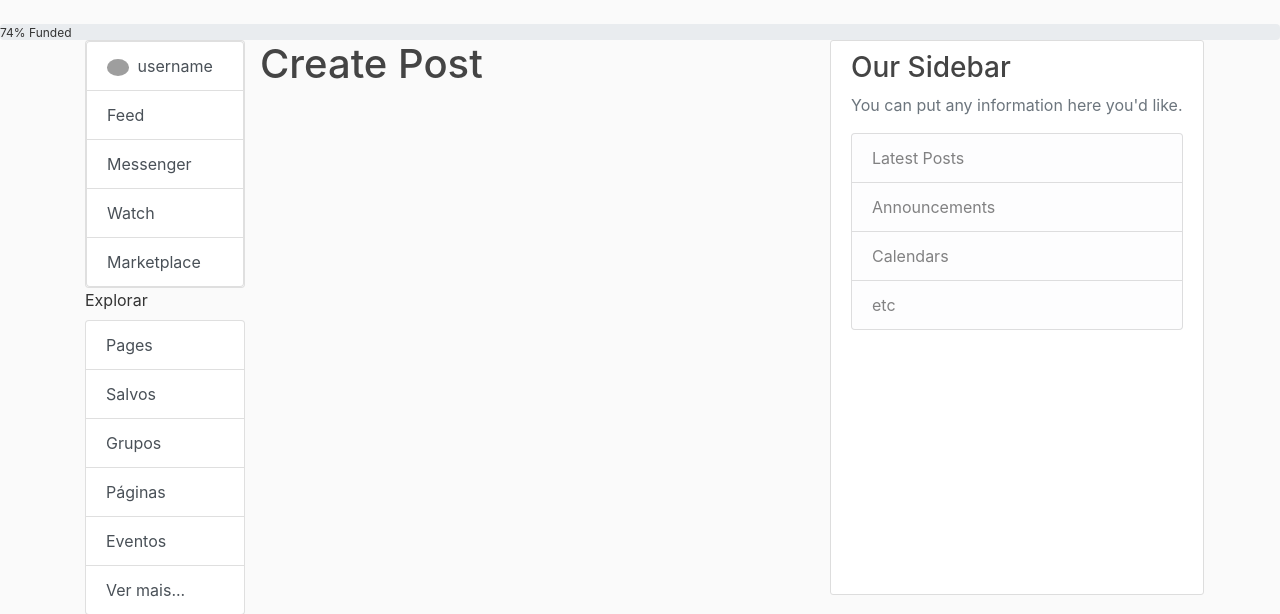
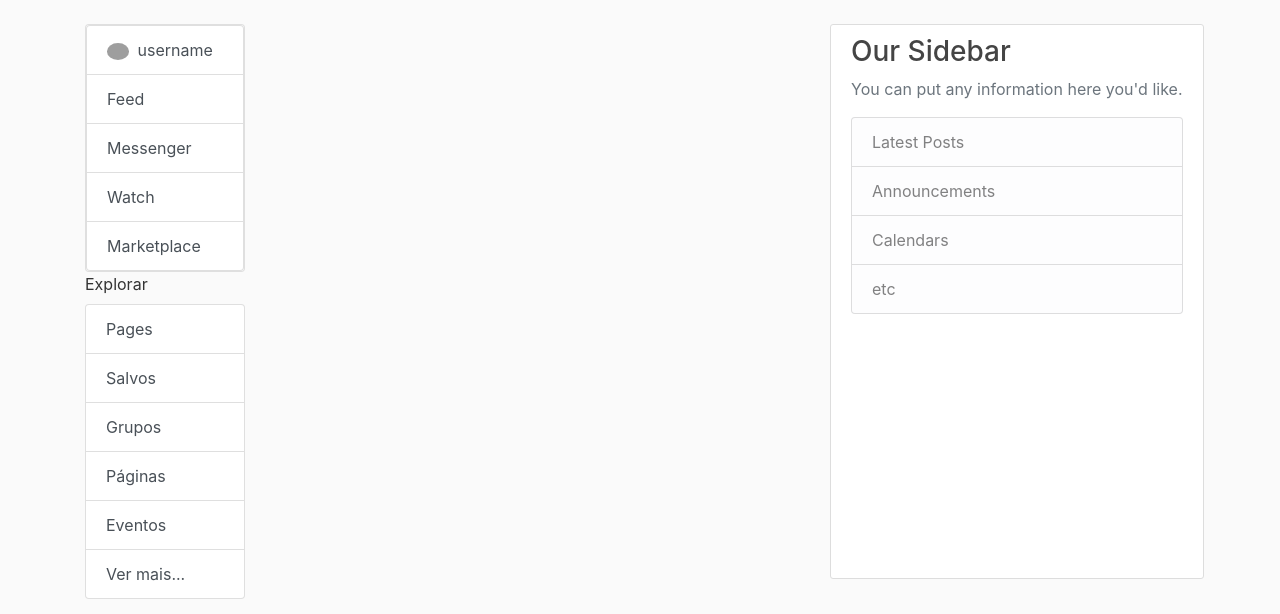
Before and after one commit to omerpaz1/facebook_simulation, a Django app: page /create-post/ in a window 1280 px wide. Shown: the part 56-670 px from the top of the page. Run offline with Django 3.2, Linux system fonts and the light colour scheme; a user stored in the database is signed in; some libraries are stand-ins or nearby versions; grey boxes are pictures that could not be loaded.

Commit message:
before adding post

```diff
--- a/facebook/templates/facebook/base.html
+++ b/facebook/templates/facebook/base.html
@@ -47,10 +47,9 @@
         </div>
       </nav>
 
-      <div class="ui teal progress" data-percent="74" id="example1">
-        <div class="bar"></div>
-        <div class="label">74% Funded</div>
-      </div>
+        <!-- PROGRESS BAR! Start -->
+
+       <!-- PROGRESS BAR! end -->
 
         <!--                start  left bar            -->
         <div class="container">
--- a/facebook/templates/facebook/create_first_post.html
+++ /dev/null
@@ -1,4 +0,0 @@
-{% extends "facebook/base.html" %}
- {% block content %}
-    <h1>Create Post</h1>
-{% endblock %}
--- /dev/null
+++ b/facebook/templates/facebook/create_post.html
@@ -0,0 +1,18 @@
+{% extends "facebook/base.html" %}
+ {% block createPost %}
+ {% load crispy_forms_tags %}
+ <div class="col-md-8">
+     <div class="content-section">
+         <form method="POST">
+             {% csrf_token %}
+             <fieldset class="form-group">
+                 <legend class="border-bottom mb-4">New Post</legend>
+                 {{ form|crispy }}
+             </fieldset>
+             <div class="form-group">
+                 <button class="btn btn-outline-info" type="submit">Publish</button>
+             </div>
+         </form>
+     </div>
+ </div>
+ {% endblock %}
--- a/facebook/urls.py
+++ b/facebook/urls.py
@@ -3,6 +3,6 @@
 
 urlpatterns = [
     path('home/', views.home, name='facebook-home'),
-    path('', views.create_first_post, name='facebook-create-post'),
+    path('', views.create_post, name='facebook-create-post'),
 
 ]
--- a/facebook/views.py
+++ b/facebook/views.py
@@ -7,8 +7,8 @@
     context = {
         'posts' : Post.objects.all()
     }
-    return render(request,'facebook/post.html',context)
+    return render(request,'facebook/feed.html',context)
 
 @login_required
-def create_first_post(request):
-    return render(request,'facebook/create_first_post.html',{'title': 'create post'})
+def create_post(request):
+    return render(request,'facebook/create_post.html',{'title': 'create post'})
--- a/users/templates/users/login.html
+++ b/users/templates/users/login.html
@@ -13,11 +13,6 @@
                 <button class="btn btn-outline-info" type="submit">Login</button>
             </div>
         </form>
-        <!-- <div class="border-top pt-3">
-            <small class="text-muted">
-                Need An Account? <a class="ml-2" href="#">Sign Up Now</a>
-            </small>
-        </div> -->
     </div>
 </div>
 {% endblock content %}
```
Also changed, not shown: facebook/templates/facebook/feed.html (renamed from facebook/templates/facebook/post.html, +1 -6 lines), facebook/migrations/0002_post_year_in_school.py (deleted), facebook/migrations/0003_auto_20200320_1111.py (deleted), facebook/migrations/0004_auto_20200320_1118.py (deleted).
